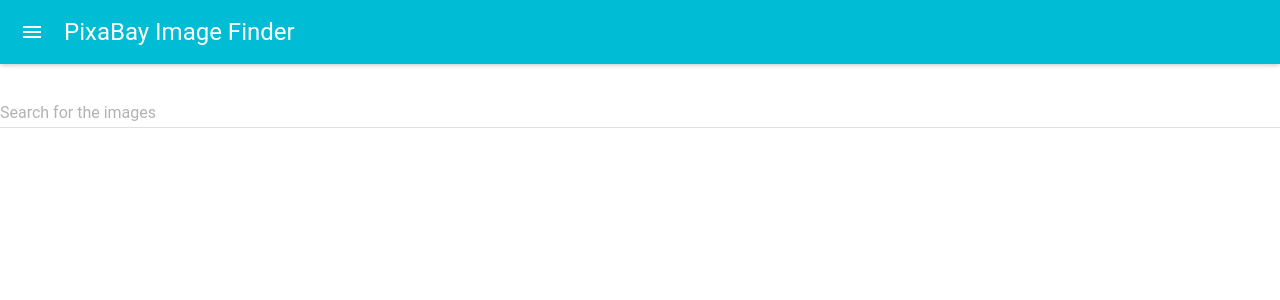
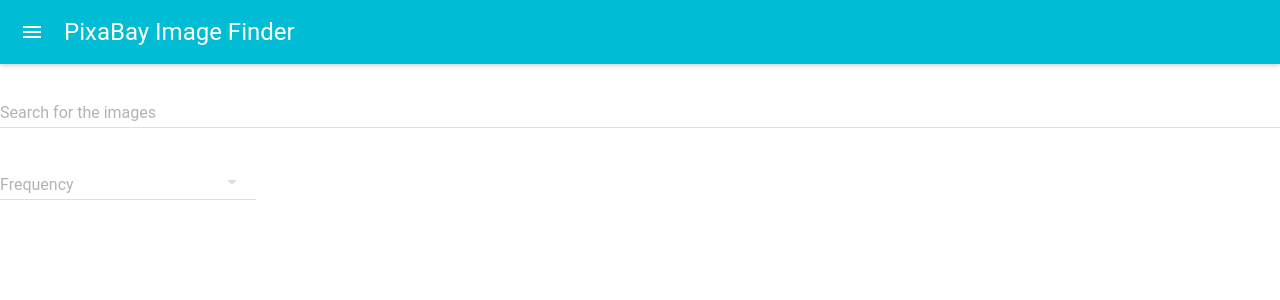
Before and after one commit to kevinjacob2001/Image_Finder_Application, a React (Create React App) app: page / in a window 1280 px wide. Shown: the top 300 px of the page. Built offline with nearby package versions, Linux system fonts and the light colour scheme.

Commit message:
added selectfield to the search.jsx

```diff
--- a/src/Components/Search/Search.jsx
+++ b/src/Components/Search/Search.jsx
@@ -2,6 +2,7 @@
 import { Component } from "react";
 import TextField from "material-ui/TextField";
 import SelectField from "material-ui/SelectField";
+import MenuItem from "material-ui/MenuItem";
 
 class Search extends Component {
   state = {
@@ -18,10 +19,24 @@
         <TextField
           name="searchText"
           value={this.state.searchText}
-          onChange={this.handleChange}
+          onChange={this.onTextChange}
           floatingLabelText="Search for the images"
           fullWidth={true}
         />
+        <br />
+
+        <SelectField
+          floatingLabelText="Frequency"
+          value={this.state.value}
+          onChange={this.handleChange}
+        >
+          <MenuItem value={1} primaryText="Never" />
+          <MenuItem value={2} primaryText="Every Night" />
+          <MenuItem value={3} primaryText="Weeknights" />
+          <MenuItem value={4} primaryText="Weekends" />
+          <MenuItem value={5} primaryText="Weekly" />
+        </SelectField>
+        <br/>
       </div>
     );
   }
```
